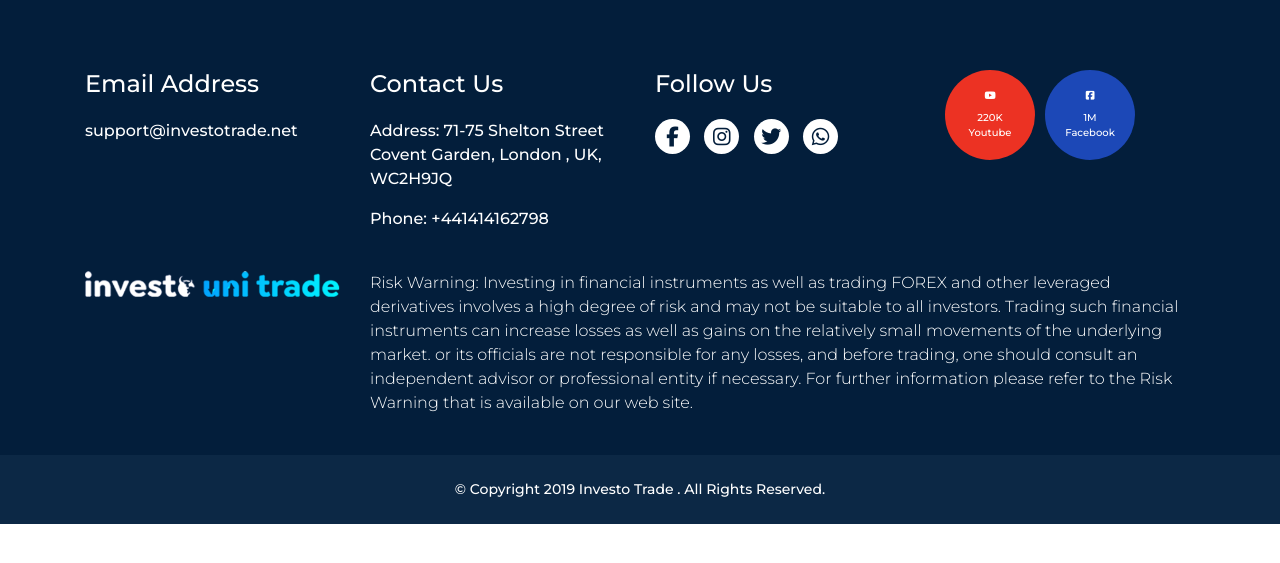
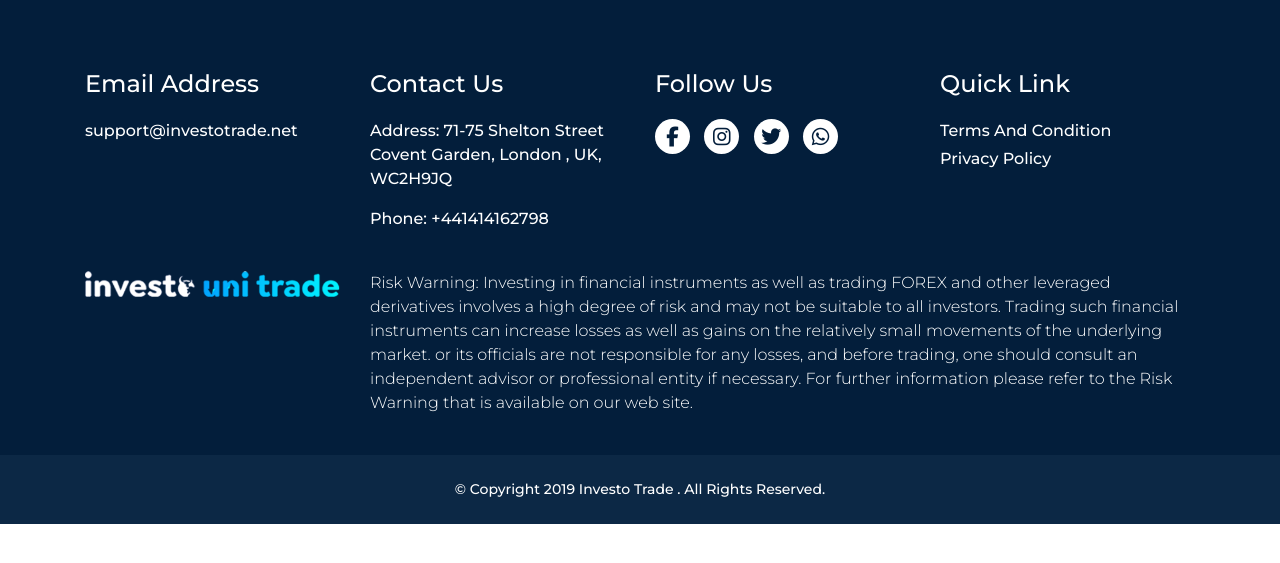
Before and after one commit to Guru707/investo, a PHP site: page /footer.php in a window 1280 px wide. Shown: the top 563 px of the page. Run offline with PHP 8.4, Linux system fonts and the light colour scheme; some libraries are stand-ins or nearby versions.

Commit message:
fix(footer design ) add quick link in footer

```diff
--- a/css/style.css
+++ b/css/style.css
@@ -9,7 +9,12 @@ a,a:hover,a:focus{
     text-decoration: none;
 }
 p{
+    font-size:14px;
+}
+@media(min-width:767px){
+p{
     font-size:16px;
+}
 }
 ul,li{
     list-style: none;
@@ -859,6 +864,14 @@ box-shadow:  4px 4px 7px #031a32,
 .product-image img{
     max-width:100%;
 }
+.porduct-content h4{
+    font-size:18px;
+}
+@media(min-width:767px){
+    .porduct-content h4{
+        font-size:22px;
+    }
+}
 .inner-head-banner{
     height: 260px;
     overflow: hidden;
--- a/footer.php
+++ b/footer.php
@@ -48,12 +48,12 @@
                </div>
             </div>
             <div class="col-md-4 col-lg-3">
-               <div class="footer-box d-flex">
-                  <a href="#" class="follow-box text-white bg-red"><i class="fab fa-youtube"></i>220K <span
-                        class="d-block">Youtube</span></a>
-                  <a href="#" class="follow-box text-white bg-light-blue"><i class="fab fa-facebook-square"></i>1M <span
-                        class="d-block">Facebook</span></a>
-               </div>
+
+               <div class="footer-box ">
+               <h4>Quick Link</h4>
+                  <p class="mb-1"><a href="#" class="text-white ">Terms And Condition</p>
+                  <p><a href="#" class="text-white">Privacy Policy</a></p>
+                </div>
             </div>
          </div>
 
--- a/product_page.php
+++ b/product_page.php
@@ -8,7 +8,7 @@
    <div class="container-fluid">
       <div class="row">
          <div class="col-md-3">
-            <div class="product-image">
+            <div class="product-image mb-3">
                <img src="images/banner_inner.jpg" class="img-reponsive" />
             </div>
          </div>
```
